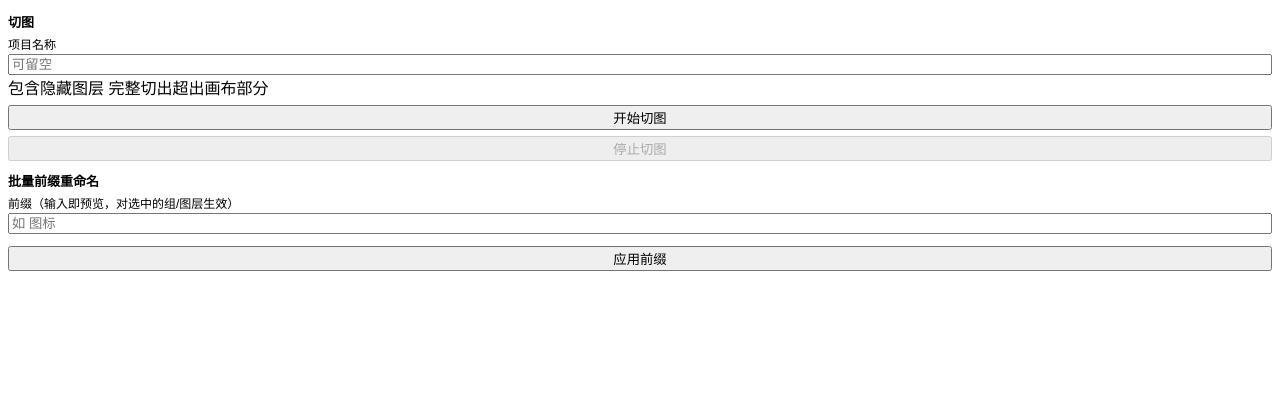
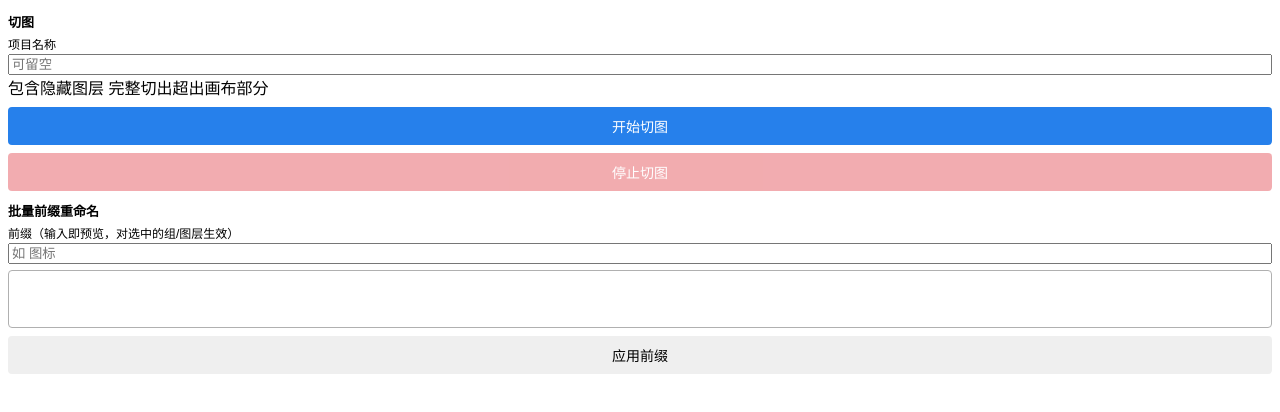
Before and after one commit to dashuaigc/Sliceman, a website with bundled scripts: page src/ui/index.html in a window 1280 px wide. Built offline with nearby package versions, Linux system fonts and the light colour scheme.

Commit message:
style: blue start / red stop buttons, taller buttons, high-contrast preview card

```diff
--- a/src/ui/styles.css
+++ b/src/ui/styles.css
@@ -10,9 +10,46 @@ body {
 h3 { margin: 4px 0; font-size: 13px; }
 label { display: block; margin: 4px 0 2px; font-size: 12px; }
 input { width: 100%; box-sizing: border-box; }
-button { margin-top: 6px; width: 100%; }
+
+/* 主操作按钮：加高、圆角 */
+button {
+  margin-top: 8px;
+  width: 100%;
+  height: 38px;
+  font-size: 14px;
+  border: none;
+  border-radius: 4px;
+  cursor: pointer;
+}
+#sliceBtn { background: #2680eb; color: #ffffff; }              /* 开始切图：蓝 */
+#stopBtn  { background: #e34850; color: #ffffff; }              /* 停止切图：红 */
+#sliceBtn:disabled, #stopBtn:disabled { opacity: 0.45; }
+
 /* 成对的确认/取消按钮并排、不占满整行 */
-#stopConfirm button { width: auto; margin-right: 8px; }
-.preview { max-height: 220px; overflow: auto; font-size: 12px; margin-top: 6px; opacity: 0.9; }
-.preview .dup { color: #d9534f; }
-.status { font-size: 12px; color: #4a90d9; min-height: 16px; }
+#stopConfirm button {
+  width: auto;
+  height: auto;
+  padding: 6px 14px;
+  margin-right: 8px;
+  background: #6d6d6d;
+  color: #ffffff;
+}
+
+/* 预览区：浅底深字的独立卡片，与面板底色区分、文字对比明显 */
+.preview {
+  max-height: 220px;
+  min-height: 40px;
+  overflow: auto;
+  margin-top: 6px;
+  padding: 8px;
+  font-size: 12px;
+  line-height: 1.6;
+  background: #ffffff;          /* 与深色面板底色形成区分 */
+  color: #222222;              /* 深字，对比清晰 */
+  border: 1px solid #b0b0b0;
+  border-radius: 4px;
+}
+.preview b { color: #0b5cad; }   /* 新名高亮 */
+.preview .dup { color: #d9534f; }/* 同名警告 */
+
+.status { font-size: 12px; color: #4a90d9; min-height: 16px; margin-top: 8px; }
```
